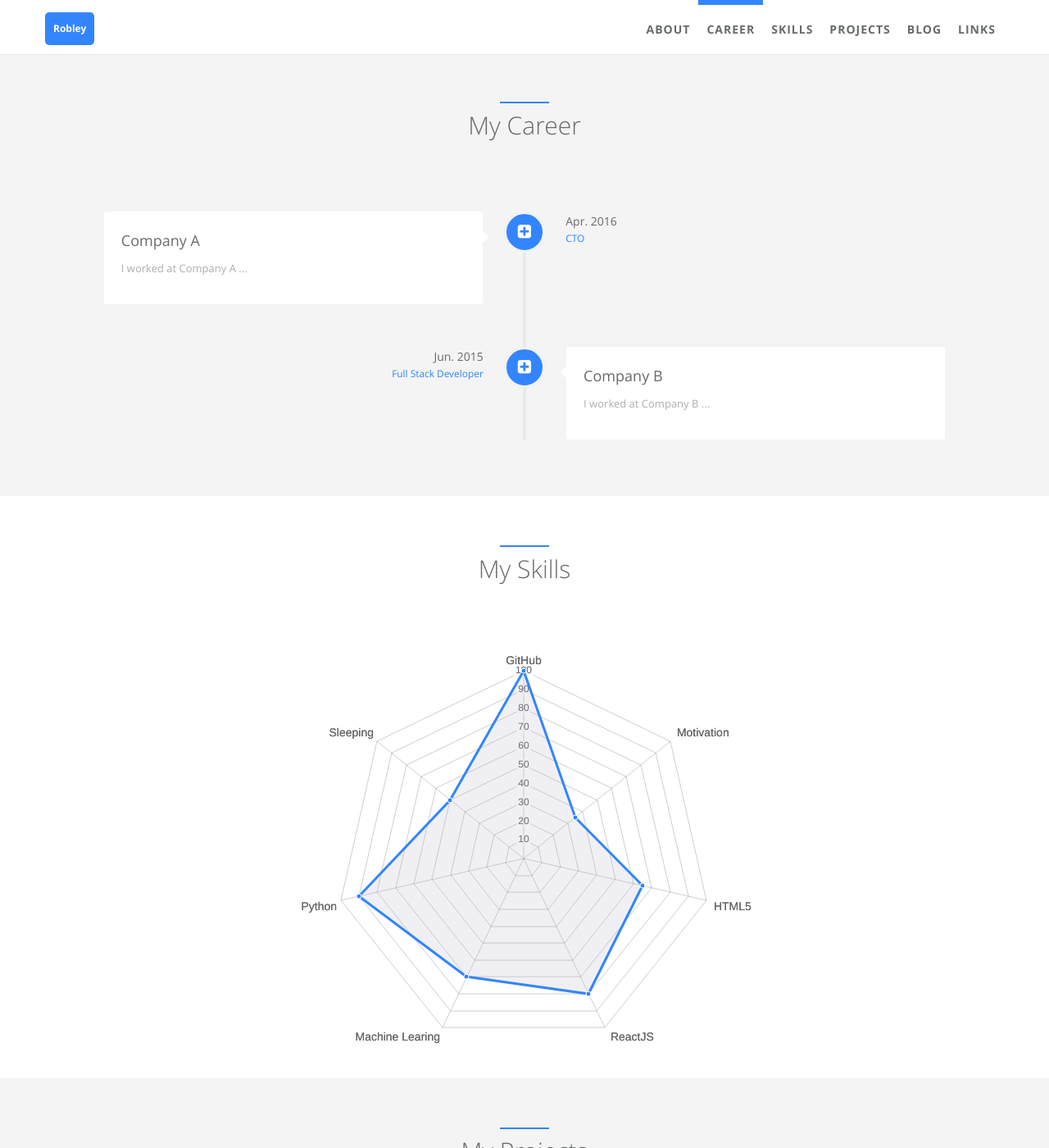
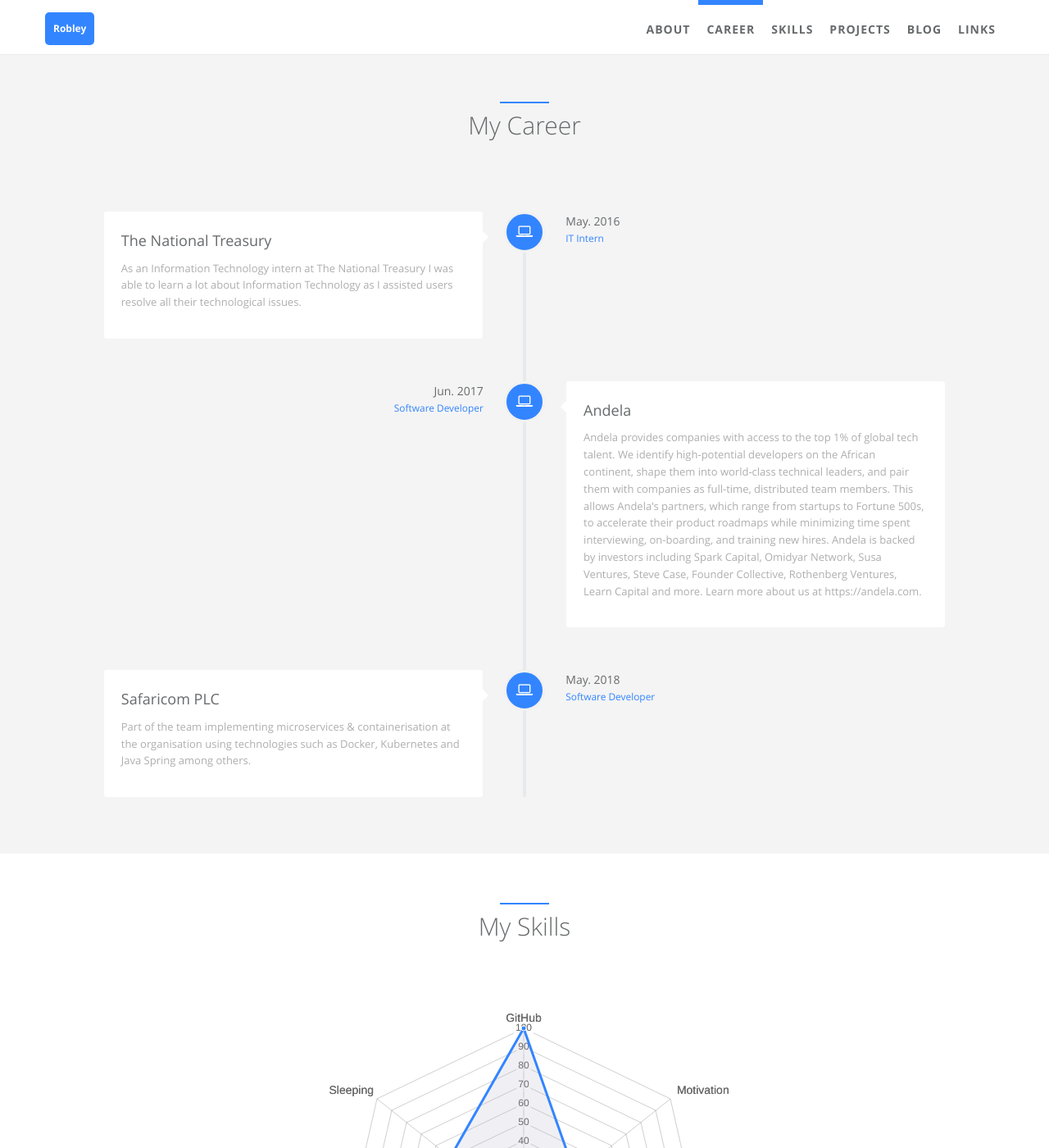
Before and after one commit to ro6ley/ro6ley.github.io, a Jekyll site: the page built from index.html, in a window 1280 px wide and 1400 px high, scrolled down 855 px. Shown: the whole window at 82% size. Built offline with Jekyll 4.4.1, drawn with Linux system fonts in a browser that asks for light colours.

Commit message:
update job history.

```diff
--- a/_data/index/careers.yml
+++ b/_data/index/careers.yml
@@ -1,29 +1,54 @@
 # careers section data
 # if you don't have language feature(language.yml is empty), ignore "i18n" items
 - name:
-    detail: Company A
-    i18n: company_a
+    detail: The National Treasury
+    i18n: safaricom_plc
   desc:
-    detail: I worked at Company A ...
+    detail: As an Information Technology intern at The National Treasury
+            I was able to learn a lot about Information Technology as I
+            assisted users resolve all their technological issues.
     i18n: company_a_desc
   date:
-    detail: Apr. 2016
-    i18n: company_a_date
+    detail: May. 2016
+    i18n: may_2018
   job:
-    detail: CTO
-    i18n: company_a_job
-  icon: fa-plus-square
+    detail: IT Intern
+    i18n: it_intern
+  icon: fa-laptop
 
 - name:
-    detail: Company B
-    i18n: company_b
+    detail: Andela
+    i18n: andela
   desc:
-    detail: I worked at Company B ...
+    detail: Andela provides companies with access to the top 1% of global tech talent.
+            We identify high-potential developers on the African continent, shape them into
+            world-class technical leaders, and pair them with companies as full-time, distributed
+            team members. This allows Andela's partners, which range from startups to Fortune 500s,
+            to accelerate their product roadmaps while minimizing time spent interviewing, on-boarding,
+            and training new hires. Andela is backed by investors including Spark Capital, Omidyar Network,
+            Susa Ventures, Steve Case, Founder Collective, Rothenberg Ventures, Learn Capital and more.
+            Learn more about us at https://andela.com.
     i18n: company_b_desc
   date:
-    detail: Jun. 2015
-    i18n: company_b_date
+    detail: Jun. 2017
+    i18n: june_2017
   job:
-    detail: Full Stack Developer
-    i18n: company_b_job
-  icon: fa-plus-square
+    detail: Software Developer
+    i18n: software_developer
+  icon: fa-laptop
+
+- name:
+    detail: Safaricom PLC
+    i18n: safaricom_plc
+  desc:
+    detail: Part of the team implementing microservices & containerisation at
+            the organisation using technologies such as Docker,
+            Kubernetes and Java Spring among others.
+    i18n: company_a_desc
+  date:
+    detail: May. 2018
+    i18n: may_2018
+  job:
+    detail: Software Developer
+    i18n: software_developer
+  icon: fa-laptop
```
